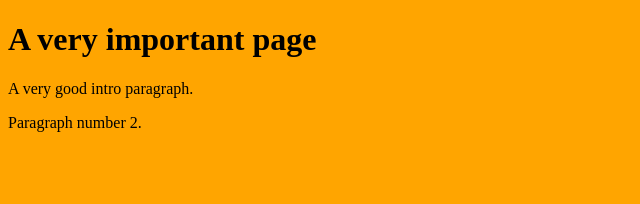
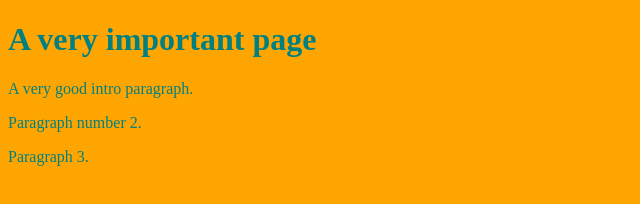
Before and after one commit to grungi-ankhfire/web11_test, a plain HTML site: page index.html in a window 1280 px wide. Shown: the whole page, without its empty margins (0-640 px from the left). Drawn offline with Linux system fonts and the light colour scheme.

Commit message:
Even better page

```diff
--- a/index.html
+++ b/index.html
@@ -13,5 +13,7 @@
     <p>A very good intro paragraph.</p>
 
     <p>Paragraph number 2.</p>
+
+    <p>Paragraph 3.</p>
 </body>
 </html>
--- a/style.css
+++ b/style.css
@@ -1,3 +1,4 @@
 body {
     background-color: orange;
+    color: teal;
 }
```
